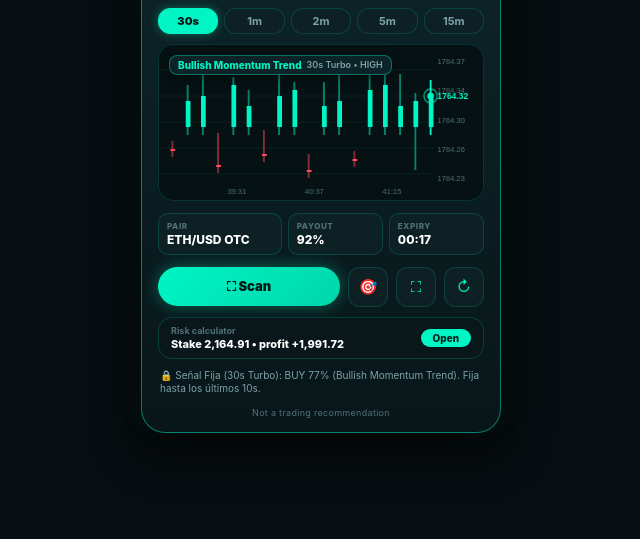
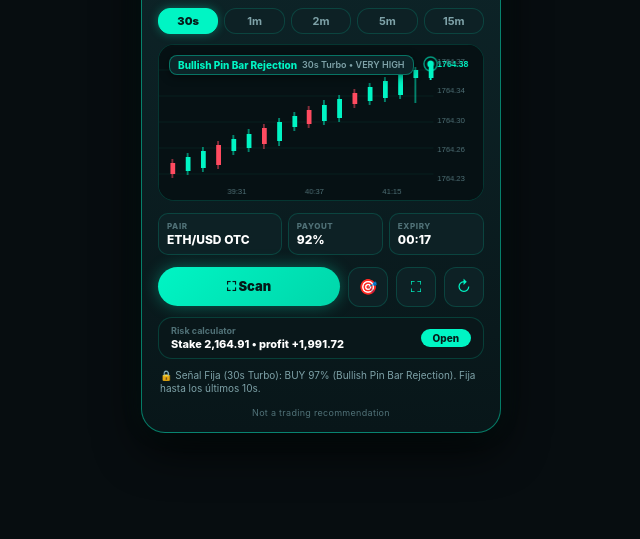
Before and after one commit to Beeshech93/minibot, a plain HTML site: page index.html in a window 1280 px wide. Shown: the part 261-800 px from the top of the page, without its empty margins (319-959 px from the left). Drawn offline with Linux system fonts and the light colour scheme.

Commit message:
fix(signals): corregido sesgo alcista; soporte balanceado para BUY, SELL y ESPERAR en tiempo real

```diff
--- a/index.html
+++ b/index.html
@@ -889,13 +889,15 @@
       currentPairText.innerText = currentPair;
       metaPairVal.innerText = currentPair;
       metaPayoutVal.innerText = currentPayout + "%";
+      currentSignalRoundId = null; // Reiniciar ronda para recalcular la señal del nuevo par inmediatamente
+      lockedSignal = null;
       updateRiskDisplay();
       renderMarketRadar();
       if (isAuto) {
         playBeep(980, 0.15);
         infoText.innerText = `🔄 Par cambiado automáticamente a ${currentPair} (${currentPayout}% Payout • ${m.signal} ${m.strength}%).`;
       } else {
-        infoText.innerText = `✅ Mercado activo: ${currentPair} (${currentPayout}% Payout). Escaneo continuo activo.`;
+        infoText.innerText = `✅ Mercado activo: ${currentPair} (${currentPayout}% Payout • Señal ${m.signal}). Escaneo continuo activo.`;
       }
       if (mediaStream) performAnalysis();
       else generateDemoFeed();
@@ -1302,18 +1304,21 @@
       let zCall = 0.0, zPut = 0.0;
 
       // PONDERACIÓN SEGÚN EL TIEMPO ESCOGIDO:
+      const prevHammer = prev && (prev.lowerWick / Math.max(1, prev.rangeSize) >= 0.40) && c.color === 1;
+      const prevStar = prev && (prev.upperWick / Math.max(1, prev.rangeSize) >= 0.40) && c.color === -1;
+
       if (tfSec <= 30) {
         // En 30 segundos: las mechas de rechazo elástico y el micro-rebote mandan
-        if (isHammer) zCall += 2.8;
-        if (isStar) zPut += 2.8;
-        if (c.color === 1 && bodyRatio >= 0.65) zCall += 1.4;
-        if (c.color === -1 && bodyRatio >= 0.65) zPut += 1.4;
+        if (isHammer || prevHammer) zCall += 3.0;
+        if (isStar || prevStar) zPut += 3.0;
+        if (c.color === 1 && bodyRatio >= 0.60) zCall += 1.8;
+        if (c.color === -1 && bodyRatio >= 0.60) zPut += 1.8;
       } else if (tfSec <= 60) {
         // En 1 minuto: confluencia de vela completa con medias EMA
-        if (isHammer && ema9 >= ema21) zCall += 2.4;
-        if (isStar && ema9 <= ema21) zPut += 2.4;
-        if (consecGreen >= 2 && c.color === 1 && ema9 > ema21) zCall += 2.0;
-        if (consecRed >= 2 && c.color === -1 && ema9 < ema21) zPut += 2.0;
+        if ((isHammer || prevHammer) && ema9 >= ema21) zCall += 2.6;
+        if ((isStar || prevStar) && ema9 <= ema21) zPut += 2.6;
+        if (consecGreen >= 2 && c.color === 1 && ema9 > ema21) zCall += 2.4;
+        if (consecRed >= 2 && c.color === -1 && ema9 < ema21) zPut += 2.4;
       } else if (tfSec <= 180) {
         // En 2-3 minutos: tendencia pura continua sobre EMA
         if (ema9 > ema21 && c.close >= ema9) zCall += 2.4;
@@ -1328,16 +1333,16 @@
       if (smc.sweepVote === "CALL") zCall += 2.5;
       else if (smc.sweepVote === "PUT") zPut += 2.5;
 
-      if (smc.obVote === "CALL") zCall += 1.8;
-      else if (smc.obVote === "PUT") zPut += 1.8;
+      if (smc.obVote === "CALL") zCall += 2.0;
+      else if (smc.obVote === "PUT") zPut += 2.0;
 
       // Dinámica RSI (20)
-      if (rsi > 52 && rsi < 70) zCall += 1.2;
-      else if (rsi < 48 && rsi > 30) zPut += 1.2;
-
-      // Filtros de protección de capital (Anti-trampas broker)
-      if (rsi >= 74) zCall -= 3.2; // Peligro comprar en techo
-      if (rsi <= 26) zPut -= 3.2; // Peligro vender en suelo
+      if (rsi > 52 && rsi < 75) zCall += 1.4;
+      else if (rsi < 48 && rsi > 25) zPut += 1.4;
+
+      // Filtros de protección de capital (solo en agotamiento extremo real)
+      if (rsi >= 84) zCall -= 3.0; // Solo en sobrecompra extrema
+      if (rsi <= 16) zPut -= 3.0; // Solo en sobreventa extrema
 
       // Probabilidad Bayesiana directa
       const deltaZ = zCall - zPut;
@@ -1355,7 +1360,7 @@
       let isSafe = false;
 
       // Solo si la probabilidad es >= 68% y no hay conflictos severos se emite señal
-      if (probCall >= 68.0 && !isStar && rsi <= 72) {
+      if (probCall >= 68.0 && !isStar && rsi <= 82 && c.color !== -1) {
         if ((tfSec >= 300) && (!m5Bullish)) {
           direction = "ESPERAR";
           confidence = Math.round(probCall);
@@ -1367,13 +1372,13 @@
           confidence = Math.max(70, Math.min(97, Math.round(probCall)));
           grade = confidence >= 82 ? "VERY HIGH" : "HIGH";
           setupStrength = `${timeLabel} • ${grade}`;
-          if (isHammer) setupTitle = "Bullish Pin Bar Rejection";
+          if (isHammer || prevHammer) setupTitle = "Bullish Pin Bar Rejection";
           else if (smc.sweepVote === "CALL") setupTitle = "Smart Money Bull Sweep";
           else if (smc.obVote === "CALL") setupTitle = "Bullish Order Block";
-          else if (rsi <= 32) setupTitle = "Oversold RSI(20) Bounce";
+          else if (rsi <= 35 && c.color === 1) setupTitle = "Oversold RSI(20) Bounce";
           else setupTitle = "Bullish Momentum Trend";
         }
-      } else if (probPut >= 68.0 && !isHammer && rsi >= 28) {
+      } else if (probPut >= 68.0 && !isHammer && rsi >= 18 && c.color !== 1) {
         if ((tfSec >= 300) && (!m5Bearish)) {
           direction = "ESPERAR";
           confidence = Math.round(probPut);
@@ -1385,10 +1390,10 @@
           confidence = Math.max(70, Math.min(97, Math.round(probPut)));
           grade = confidence >= 82 ? "VERY HIGH" : "HIGH";
           setupStrength = `${timeLabel} • ${grade}`;
-          if (isStar) setupTitle = "Bearish Shooting Star";
+          if (isStar || prevStar) setupTitle = "Bearish Shooting Star";
           else if (smc.sweepVote === "PUT") setupTitle = "Smart Money Bear Sweep";
           else if (smc.obVote === "PUT") setupTitle = "Bearish Supply Block";
-          else if (rsi >= 68) setupTitle = "Overbought RSI(20) Drop";
+          else if (rsi >= 65 && c.color === -1) setupTitle = "Overbought RSI(20) Drop";
           else setupTitle = "Bearish Momentum Trend";
         }
       } else {
@@ -1752,24 +1757,84 @@
       }
     }
 
-    // Demo Feeder (when camera isn't connected yet so user immediately sees live Basilisk UI)
+    // Demo Feeder dinámico (Genera tanto BUY, SELL como ESPERAR de forma realista según el mercado)
     let demoCount = 0;
     function generateDemoFeed() {
       demoCount++;
       const mockCandles = [];
       const total = 18;
-      let cur = 100;
+
+      // 1. Determinar el sesgo de mercado: respetar el par seleccionado o alternar ciclos naturalmente
+      const activeM = marketCatalog.find(m => m.pair === currentPair);
+      let mode = "BUY";
+      if (activeM && activeM.signal) {
+        mode = activeM.signal;
+      } else {
+        const cycle = demoCount % 3;
+        mode = cycle === 1 ? "BUY" : (cycle === 2 ? "SELL" : "ESPERAR");
+      }
+
+      let cur = mode === "SELL" ? 180 : 100;
       for (let i = 0; i < total; i++) {
-        const dir = (i === 15 || i === 17) ? 1 : (i % 3 === 0 ? -1 : 1);
-        const bodyH = 8 + (i % 5) * 2;
-        const uWick = 3 + (i % 4) * 3;
-        const lWick = (i === total - 2) ? 16 : 3; // Pin Bar on candle 16
+        let dir = 1;
+        let bodyH = 8 + (i % 4) * 2;
+        let uWick = 3;
+        let lWick = 3;
+
+        if (mode === "SELL") {
+          // Estructura bajista real: máximos y mínimos descendentes
+          dir = (i === 15 || i === 17) ? -1 : (i % 3 === 0 ? 1 : -1);
+          if (i === total - 2) {
+            // Vela 16: Bearish Shooting Star (Estrella Fugaz bajista con mecha superior de rechazo)
+            uWick = 18;
+            lWick = 2;
+            bodyH = 6;
+            dir = -1;
+          } else if (i === total - 1) {
+            // Vela 17: Vela roja de impulso y ruptura bajista
+            dir = -1;
+            bodyH = 10;
+            uWick = 2;
+            lWick = 2;
+          }
+        } else if (mode === "ESPERAR") {
+          // Estructura de rango / indecisión lateral
+          dir = (i % 2 === 0) ? 1 : -1;
+          bodyH = 3 + (i % 3);
+          uWick = 4;
+          lWick = 4;
+        } else {
+          // Estructura alcista (BUY)
+          dir = (i === 15 || i === 17) ? 1 : (i % 3 === 0 ? -1 : 1);
+          if (i === total - 2) {
+            // Vela 16: Bullish Pin Bar / Hammer (Rechazo con mecha inferior de compra)
+            lWick = 18;
+            uWick = 2;
+            bodyH = 6;
+            dir = 1;
+          } else if (i === total - 1) {
+            // Vela 17: Vela verde de confirmación alcista
+            dir = 1;
+            bodyH = 10;
+            uWick = 2;
+            lWick = 2;
+          }
+        }
+
         const cX = i * 20;
+        const trendStep = mode === "SELL" ? -2.8 : (mode === "BUY" ? 2.8 : 0.1);
+        cur += trendStep + (dir * bodyH * 0.2);
+
+        // Coordenadas en canvas visual
+        const bTop = mode === "SELL" ? (45 + i * 4.2) : (mode === "BUY" ? (120 - i * 4.2) : 80);
+        const bBot = bTop + bodyH;
+        const wTop = bTop - uWick;
+        const wBot = bBot + lWick;
 
         mockCandles.push({
           x: cX,
-          open: cur,
-          close: cur + dir * bodyH,
+          open: dir > 0 ? cur : cur + bodyH,
+          close: dir > 0 ? cur + bodyH : cur,
           high: cur + bodyH + uWick,
           low: cur - lWick,
           color: dir,
@@ -1779,14 +1844,13 @@
           rangeSize: bodyH + uWick + lWick,
           px: {
             x: cX,
-            bodyTop: 80 - dir * bodyH,
-            bodyBot: 80 + (dir < 0 ? bodyH : 0),
-            wickTop: 80 - dir * bodyH - uWick,
-            wickBot: 80 + (dir < 0 ? bodyH : 0) + lWick,
+            bodyTop: bTop,
+            bodyBot: bBot,
+            wickTop: wTop,
+            wickBot: wBot,
             width: 7
           }
         });
-        cur += dir * (bodyH * 0.4);
       }
 
       drawBasiliskRadar(mockCandles);
```
